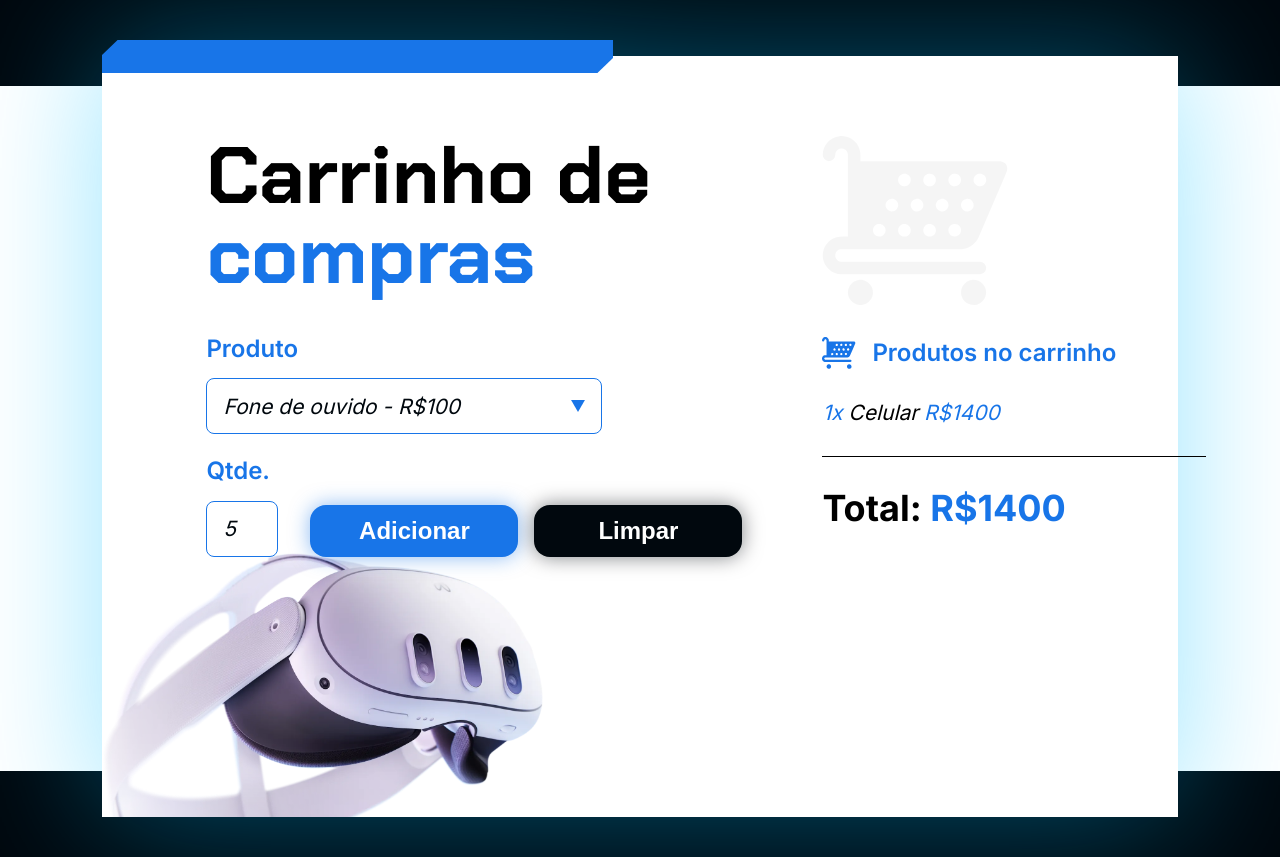
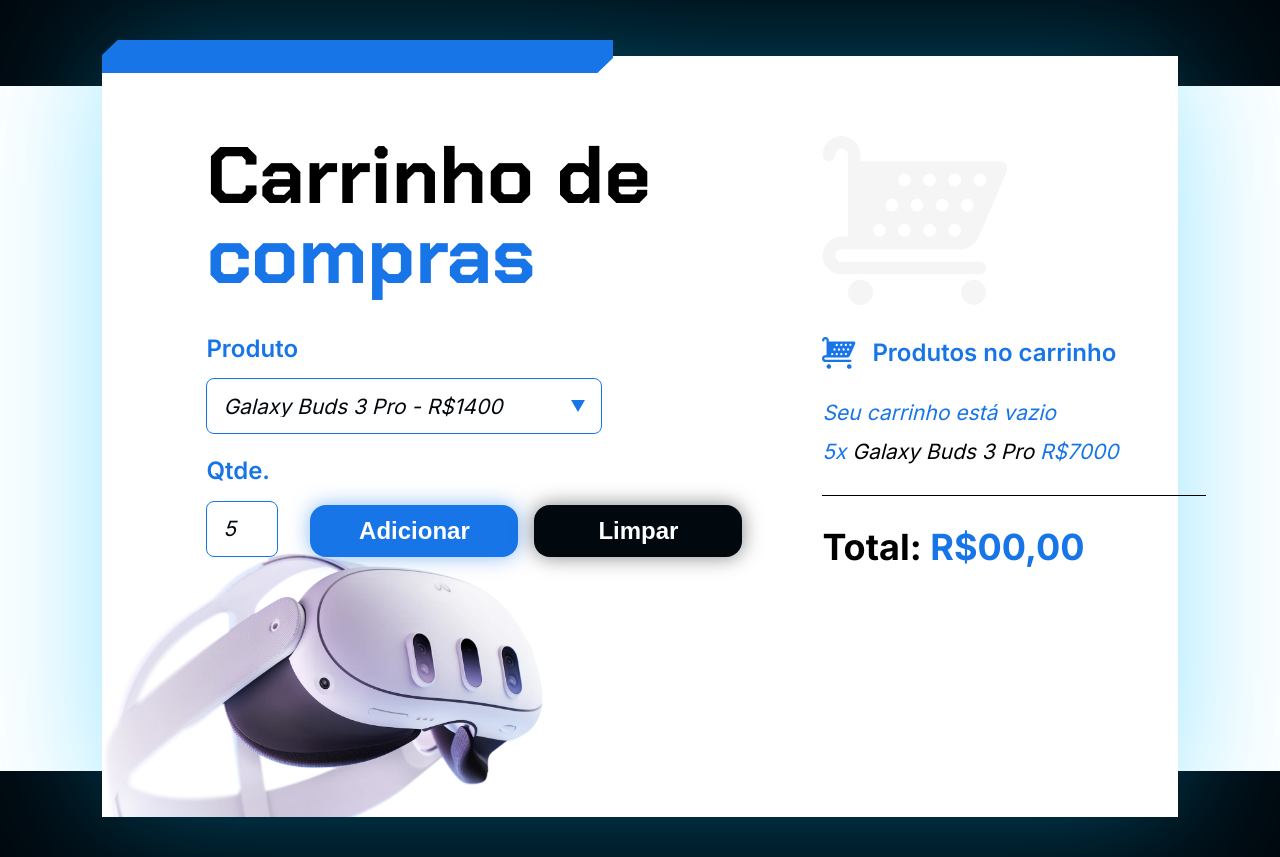
Before and after one commit to luantaraschi/carrinho-compras, a plain HTML site: page index.html in a window 1280 px wide. Both pictures are taken after typing "5" into the empty fields and a click on the button "Adicionar". Drawn offline with Linux system fonts and the light colour scheme.

Commit message:
produtos podem ser adicionados ao carrinho

```diff
--- a/index.html
+++ b/index.html
@@ -26,9 +26,9 @@
         <label class="campo-grupo">
           <span class="texto-medio-azul">Produto</span>
           <select class="produto-input" name="produto" id="produto">
-            <option value="Fone de ouvido - R$100">Fone de ouvido - R$100</option>
-            <option value="Celular - R$1400">Celular - R$1400</option>
-            <option value="Oculus VR - R$5000">Oculus VR - R$5000</option>
+            <option value="Galaxy Buds 3 Pro - R$1400">Galaxy Buds 3 Pro - R$1400</option>
+            <option value="S24 Plus 512GB - R$4000">S24 Plus 512GB - R$4000</option>
+            <option value="Meta Quest 3 512GB - R$5000">Meta Quest 3 512GB - R$5000</option>
           </select>
           </div>
         </label>
@@ -57,14 +57,14 @@
 
       <section class="carrinho__produtos" id="lista-produtos">
         <section class="carrinho__produtos__produto">
-          <span class="texto-azul">1x</span> Celular <span class="texto-azul">R$1400</span>
+          <span class="texto-azul">Seu carrinho está vazio</span>
         </section>
       </section>
 
       <div class="divisoria"></div>
 
       <p class="carrinho__total">
-        Total: <span class="texto-azul" id="valor-total">R$1400</span>
+        Total: <span class="texto-azul" id="valor-total">R$00,00</span>
       </p>
     </section>
   </main>
--- a/js/app.js
+++ b/js/app.js
@@ -2,8 +2,12 @@ function adicionar() {
     let produto = document.getElementById('produto').value; //pegando  o valor do input produto
     let nomeProduto = produto.split('-')[0]; //separando o nome do produto(o que estava antes do '-')
     let valorUnitario = produto.split('R$')[1]; //pegando o valor unitario do produto (o que estava após o R$)
-    let quantidade = document.getElementById('quantidade'); //pegando  o valor do input quantidade
-    let preco =  quantidade.value * valorUnitario; //calculando o preco total
+    let quantidade = document.getElementById('quantidade').value; //pegando  o valor do input quantidade
+    let preco =  quantidade * valorUnitario; //calculando o preco total
+    let carrinho = document.getElementById('lista-produtos');
+    carrinho.innerHTML = carrinho.innerHTML + `<section class="carrinho__produtos__produto">
+          <span class="texto-azul">${quantidade}x</span> ${nomeProduto} <span class="texto-azul">R$${preco}</span>
+        </section>`; // mudando o conteúdo do carrinho
 
 }
 
```
